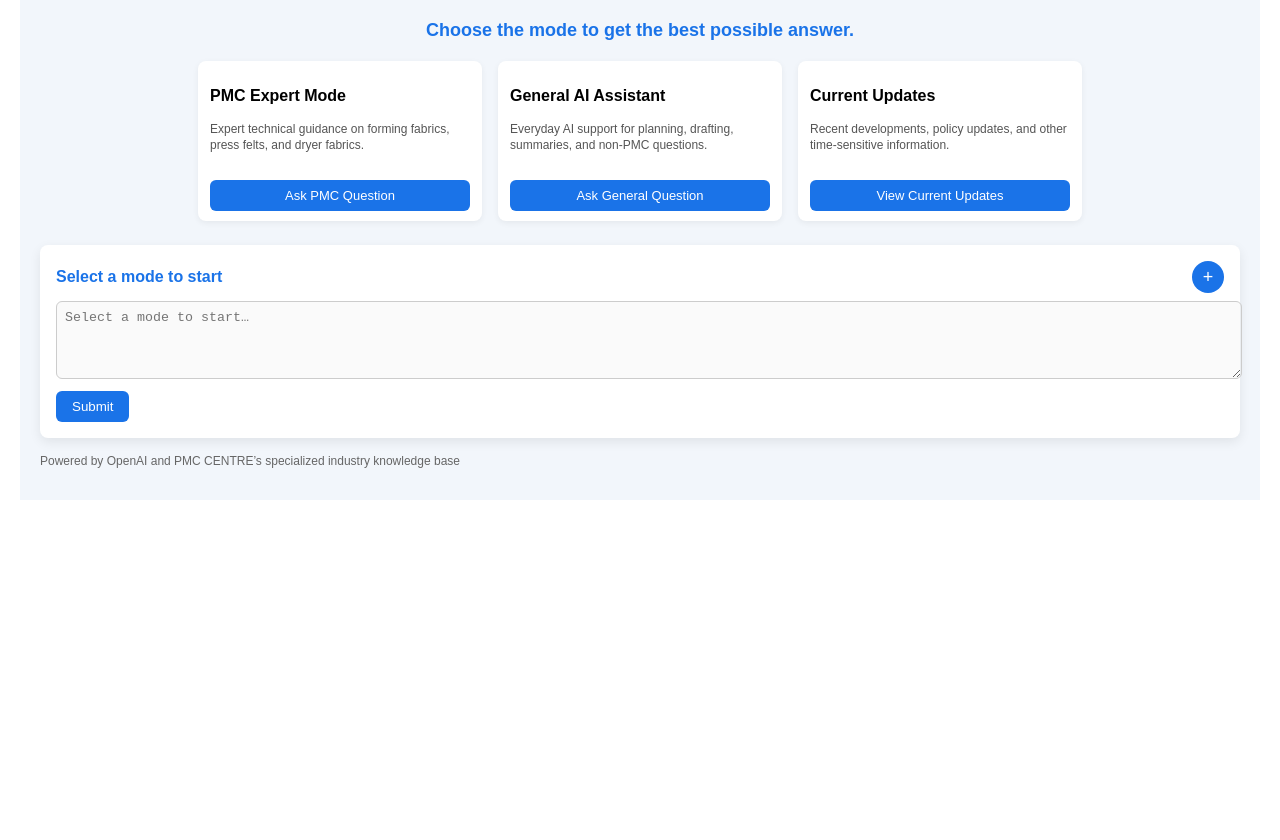
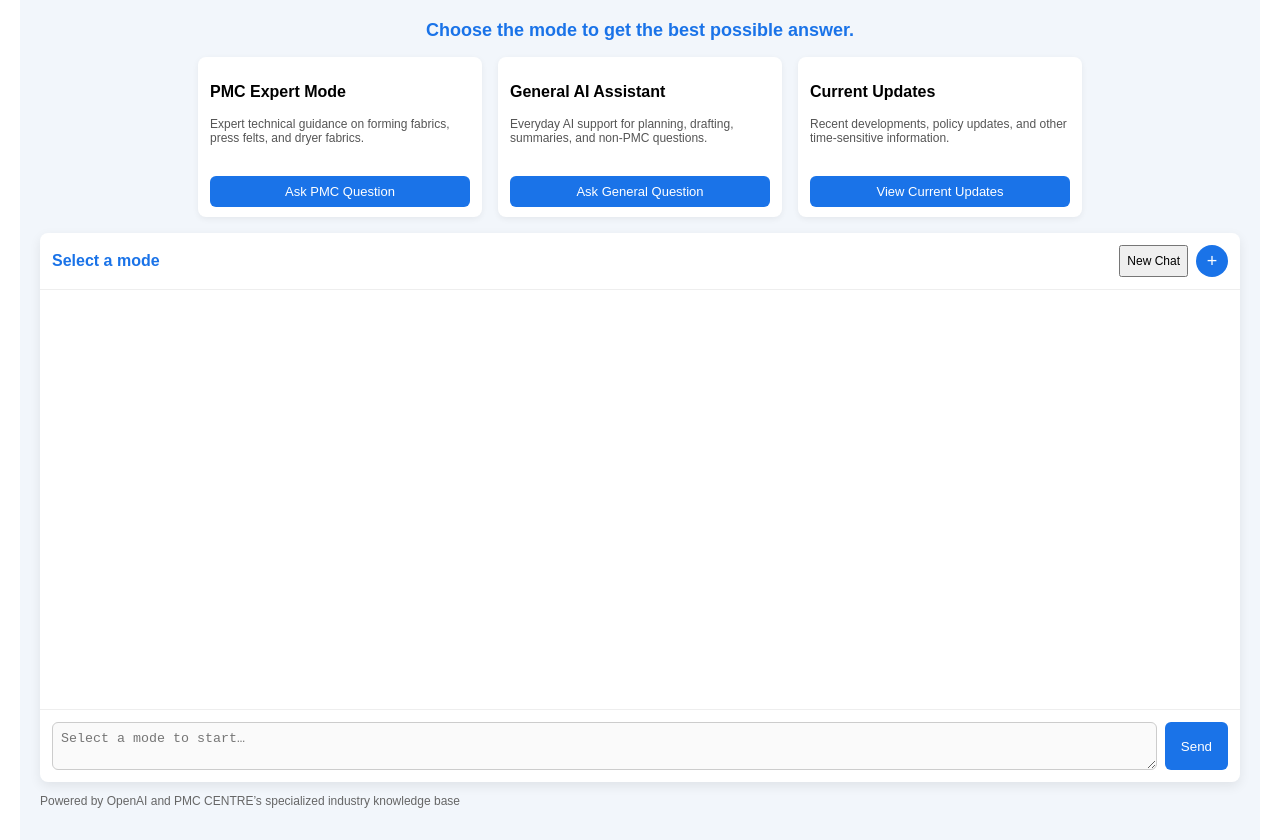
Before and after one commit to support231/pmc-centre-ai-clean-ui, a Next.js app: page / in a window 1280 px wide. Before the commit the page ends 800 px from the top, so only its background shows below. Built offline with nearby package versions, Linux system fonts and the light colour scheme.

Commit message:
Update page.tsx

```diff
--- a/app/page.tsx
+++ b/app/page.tsx
@@ -1,8 +1,13 @@
 "use client";
 
-import { useState, useRef } from "react";
+import { useState, useRef, useEffect } from "react";
 
 type Mode = "PMC" | "GENERAL" | "LIVE" | "";
+
+type ChatMessage = {
+  role: "user" | "assistant";
+  content: string;
+};
 
 /* =======================
    FILE TYPE CONTROL
@@ -22,73 +27,43 @@ const BLOCKED_FILE_MESSAGE =
   "For now, please upload PDF, Word, text, or image files.";
 
 export default function Home() {
-  const [question, setQuestion] = useState("");
-  const [answer, setAnswer] = useState("");
-  const [previousAnswer, setPreviousAnswer] = useState("");
+  const [mode, setMode] = useState<Mode>("");
+  const [input, setInput] = useState("");
+  const [messages, setMessages] = useState<ChatMessage[]>([]);
   const [loading, setLoading] = useState(false);
-  const [mode, setMode] = useState<Mode>("");
 
   const [selectedFile, setSelectedFile] = useState<File | null>(null);
   const fileInputRef = useRef<HTMLInputElement>(null);
+  const chatEndRef = useRef<HTMLDivElement>(null);
 
-  async function ask() {
-    if (!question.trim() || !mode) return;
+  /* =======================
+     AUTO SCROLL
+     ======================= */
 
-    setLoading(true);
+  useEffect(() => {
+    chatEndRef.current?.scrollIntoView({ behavior: "smooth" });
+  }, [messages, loading]);
 
-    try {
-      const formData = new FormData();
+  /* =======================
+     MODE CHANGE
+     ======================= */
 
-      const finalQuestion =
-        previousAnswer.trim().length > 0
-          ? `Previous answer:\n${previousAnswer}\n\nFollow-up question:\n${question}`
-          : question;
-
-      formData.append("question", finalQuestion);
-      formData.append("mode", mode);
-
-      if (selectedFile) {
-        formData.append("file", selectedFile);
+  function onModeChange(m: Mode) {
+    setMode(m);
+    setMessages([]);
+    setInput("");
+    setSelectedFile(null);
   }
 
-      const res = await fetch(
-        `${process.env.NEXT_PUBLIC_PMC_BACKEND_URL}/ask`,
-        {
-          method: "POST",
-          body: formData,
-        }
-      );
-
-      const data = await res.json();
-      const newAnswer = data.answer || "No answer received.";
-
-      setAnswer(newAnswer);
-      setPreviousAnswer(newAnswer);
-      setQuestion("");
-    } catch {
-      setAnswer(
-        "The uploaded file could not be processed. " +
-          "Please try a smaller file, a different format, or remove the file."
-      );
-    } finally {
-      setLoading(false);
-    }
+  function startNewChat() {
+    setMessages([]);
+    setInput("");
+    setSelectedFile(null);
   }
 
-  function placeholderText() {
-    if (mode === "PMC")
-      return "Ask a Paper Machine Clothing question (forming, felt, dryer fabrics)…";
-    if (mode === "GENERAL")
-      return "Ask a general question, create plans, drafts, summaries, or dashboards…";
-    if (mode === "LIVE")
-      return "Ask about recent announcements, policy updates, or current events…";
-    return "Select a mode to start…";
-  }
-
-  function copyAnswer() {
-    navigator.clipboard.writeText(answer);
-    alert("Answer copied to clipboard");
-  }
+  /* =======================
+     FILE HANDLING
+     ======================= */
 
   function onFileSelect(e: React.ChangeEvent<HTMLInputElement>) {
     const file = e.target.files?.[0];
@@ -108,12 +83,88 @@ export default function Home() {
     if (fileInputRef.current) fileInputRef.current.value = "";
   }
 
-  function onModeChange(m: Mode) {
-    setMode(m);
-    setAnswer("");
-    setPreviousAnswer("");
-    setQuestion("");
+  /* =======================
+     SEND MESSAGE
+     ======================= */
+
+  async function sendMessage() {
+    if (!input.trim() || !mode) return;
+
+    const userMsg: ChatMessage = {
+      role: "user",
+      content: input.trim(),
+    };
+
+    const updatedMessages = [...messages, userMsg];
+    setMessages(updatedMessages);
+    setInput("");
+    setLoading(true);
+
+    try {
+      // Lightweight context (last 6 turns only)
+      const contextText = updatedMessages
+        .slice(-6)
+        .map((m) =>
+          m.role === "user"
+            ? `User: ${m.content}`
+            : `Assistant: ${m.content}`
+        )
+        .join("\n");
+
+      const formData = new FormData();
+      formData.append("question", contextText);
+      formData.append("mode", mode);
+
+      if (selectedFile) {
+        formData.append("file", selectedFile);
         setSelectedFile(null);
+      }
+
+      const res = await fetch(
+        `${process.env.NEXT_PUBLIC_PMC_BACKEND_URL}/ask`,
+        {
+          method: "POST",
+          body: formData,
+        }
+      );
+
+      const data = await res.json();
+
+      const assistantMsg: ChatMessage = {
+        role: "assistant",
+        content: data.answer || "No answer received.",
+      };
+
+      setMessages((prev) => [...prev, assistantMsg]);
+    } catch {
+      setMessages((prev) => [
+        ...prev,
+        {
+          role: "assistant",
+          content:
+            "The request could not be processed. Please try again or remove the file.",
+        },
+      ]);
+    } finally {
+      setLoading(false);
+    }
+  }
+
+  function handleKeyDown(e: React.KeyboardEvent<HTMLTextAreaElement>) {
+    if (e.key === "Enter" && !e.shiftKey) {
+      e.preventDefault();
+      sendMessage();
+    }
+  }
+
+  function placeholderText() {
+    if (mode === "PMC")
+      return "Ask a Paper Machine Clothing question (forming, felt, dryer fabrics)…";
+    if (mode === "GENERAL")
+      return "Ask a general question, create plans, drafts, summaries…";
+    if (mode === "LIVE")
+      return "Ask about recent announcements or current events…";
+    return "Select a mode to start…";
   }
 
   return (
@@ -123,15 +174,18 @@ export default function Home() {
         maxWidth: 1200,
         margin: "0 auto",
         background: "#f2f6fb",
+        height: "100vh",
+        display: "flex",
+        flexDirection: "column",
       }}
     >
-      {/* INSTRUCTION TEXT */}
+      {/* HEADER */}
       <div
         style={{
           textAlign: "center",
           fontSize: 18,
           fontWeight: 600,
-          marginBottom: 20,
+          marginBottom: 16,
           color: "#1a73e8",
         }}
       >
@@ -145,7 +199,7 @@ export default function Home() {
           gap: 16,
           justifyContent: "center",
           flexWrap: "wrap",
-          marginBottom: 24,
+          marginBottom: 16,
         }}
       >
         {modeCard(
@@ -176,49 +230,50 @@ export default function Home() {
         )}
       </div>
 
-      {/* CHAT AREA */}
+      {/* CHAT CONTAINER */}
       <div
         style={{
           background: "#ffffff",
-          padding: 16,
           borderRadius: 8,
           boxShadow: "0 4px 12px rgba(0,0,0,0.08)",
+          display: "flex",
+          flexDirection: "column",
+          flex: 1,
         }}
       >
         {/* TOOLBAR */}
         <div
           style={{
+            padding: 12,
             display: "flex",
             justifyContent: "space-between",
             alignItems: "center",
-            marginBottom: 8,
+            borderBottom: "1px solid #eee",
           }}
         >
           <strong style={{ color: "#1a73e8" }}>
-            {mode ? `Mode: ${mode}` : "Select a mode to start"}
+            {mode ? `Mode: ${mode}` : "Select a mode"}
           </strong>
+
+          <div style={{ display: "flex", gap: 8 }}>
+            <button onClick={startNewChat} style={{ fontSize: 12 }}>
+              New Chat
+            </button>
 
             <button
               onClick={() => {
                 if (mode === "LIVE") {
                   alert(
-                  "Current Updates does not support document upload. " +
-                    "Please switch to PMC Expert Mode or General AI Assistant."
+                    "Current Updates does not support document upload."
                   );
                   return;
                 }
                 fileInputRef.current?.click();
               }}
-            disabled={!mode || loading}
-            title={
-              mode === "LIVE"
-                ? "File upload not available in Current Updates"
-                : "Upload file"
-            }
+              disabled={!mode}
               style={{
                 ...uploadBtn,
                 opacity: mode === "LIVE" ? 0.5 : 1,
-              cursor: mode === "LIVE" ? "not-allowed" : "pointer",
               }}
             >
               +
@@ -231,82 +286,96 @@ export default function Home() {
               onChange={onFileSelect}
             />
           </div>
+        </div>
 
-        {/* SELECTED FILE */}
+        {/* FILE INFO */}
         {selectedFile && (
           <div
             style={{
               fontSize: 12,
-              marginBottom: 6,
+              padding: "6px 12px",
+              background: "#eef3fb",
               display: "flex",
               justifyContent: "space-between",
-              alignItems: "center",
-              background: "#eef3fb",
-              padding: "6px 8px",
-              borderRadius: 6,
             }}
           >
             <span>📎 {selectedFile.name}</span>
-            <button onClick={removeFile} style={{ fontSize: 11 }}>
-              Remove
-            </button>
+            <button onClick={removeFile}>Remove</button>
           </div>
         )}
 
-        {/* QUESTION INPUT */}
+        {/* CHAT MESSAGES */}
+        <div
+          style={{
+            flex: 1,
+            overflowY: "auto",
+            padding: 12,
+          }}
+        >
+          {messages.map((m, i) => (
+            <div
+              key={i}
+              style={{
+                textAlign: m.role === "user" ? "right" : "left",
+                marginBottom: 10,
+              }}
+            >
+              <div
+                style={{
+                  display: "inline-block",
+                  background:
+                    m.role === "user" ? "#e8f0fe" : "#f7f9fc",
+                  padding: 10,
+                  borderRadius: 6,
+                  maxWidth: "80%",
+                  whiteSpace: "pre-wrap",
+                }}
+              >
+                {m.content}
+              </div>
+            </div>
+          ))}
+
+          {loading && (
+            <div style={{ fontSize: 12, color: "#666" }}>
+              Thinking…
+            </div>
+          )}
+
+          <div ref={chatEndRef} />
+        </div>
+
+        {/* INPUT BAR */}
+        <div
+          style={{
+            padding: 12,
+            borderTop: "1px solid #eee",
+            display: "flex",
+            gap: 8,
+          }}
+        >
           <textarea
-          rows={4}
-          style={textareaStyle}
+            rows={2}
+            style={{ ...textareaStyle, flex: 1 }}
             placeholder={placeholderText()}
-          value={question}
+            value={input}
             disabled={!mode || loading}
-          onChange={(e) => setQuestion(e.target.value)}
+            onChange={(e) => setInput(e.target.value)}
+            onKeyDown={handleKeyDown}
           />
 
-        {/* SUBMIT */}
-        <div style={{ marginTop: 8 }}>
           <button
-            onClick={ask}
-            disabled={!mode || !question.trim() || loading}
+            onClick={sendMessage}
+            disabled={!mode || loading || !input.trim()}
             style={submitBtn}
           >
-            {loading ? "Thinking…" : "Submit"}
+            Send
           </button>
         </div>
-
-        {/* ANSWER */}
-        {answer && (
-          <div style={{ marginTop: 16 }}>
-            <div
-              style={{
-                display: "flex",
-                justifyContent: "space-between",
-                marginBottom: 6,
-              }}
-            >
-              <strong>Answer</strong>
-              <button onClick={copyAnswer}>Copy</button>
-            </div>
-
-            <div
-              style={{
-                whiteSpace: "pre-wrap",
-                background: "#f7f9fc",
-                padding: 10,
-                borderRadius: 6,
-                maxHeight: 320,
-                overflowY: "auto",
-                lineHeight: 1.45,
-              }}
-            >
-              {answer}
-            </div>
-          </div>
-        )}
       </div>
 
       {/* FOOTER */}
-      <p style={{ marginTop: 16, fontSize: 12, color: "#666" }}>
+      <p style={{ marginTop: 12, fontSize: 12, color: "#666" }}>
         Powered by OpenAI and PMC CENTRE’s specialized industry knowledge base
       </p>
     </main>
@@ -339,30 +408,19 @@ function modeCard(
       }}
     >
       <h3 style={{ marginBottom: 4, fontSize: 16 }}>{title}</h3>
-
-      <p
-        style={{
-          fontSize: 12,
-          color: "#555",
-          lineHeight: 1.35,
-          marginBottom: 8,
-        }}
-      >
+      <p style={{ fontSize: 12, color: "#555", marginBottom: 8 }}>
         {text}
       </p>
-
       <button
         onClick={() => setMode(value)}
         style={{
-          width: "100%",
+          marginTop: "auto",
           padding: "8px 0",
-          marginTop: "auto",
           background: "#1a73e8",
           color: "#fff",
           border: "none",
           borderRadius: 6,
           fontSize: 13,
-          cursor: "pointer",
         }}
       >
         {btn}
```
Lines whose indentation alone changed are shown as unchanged.
